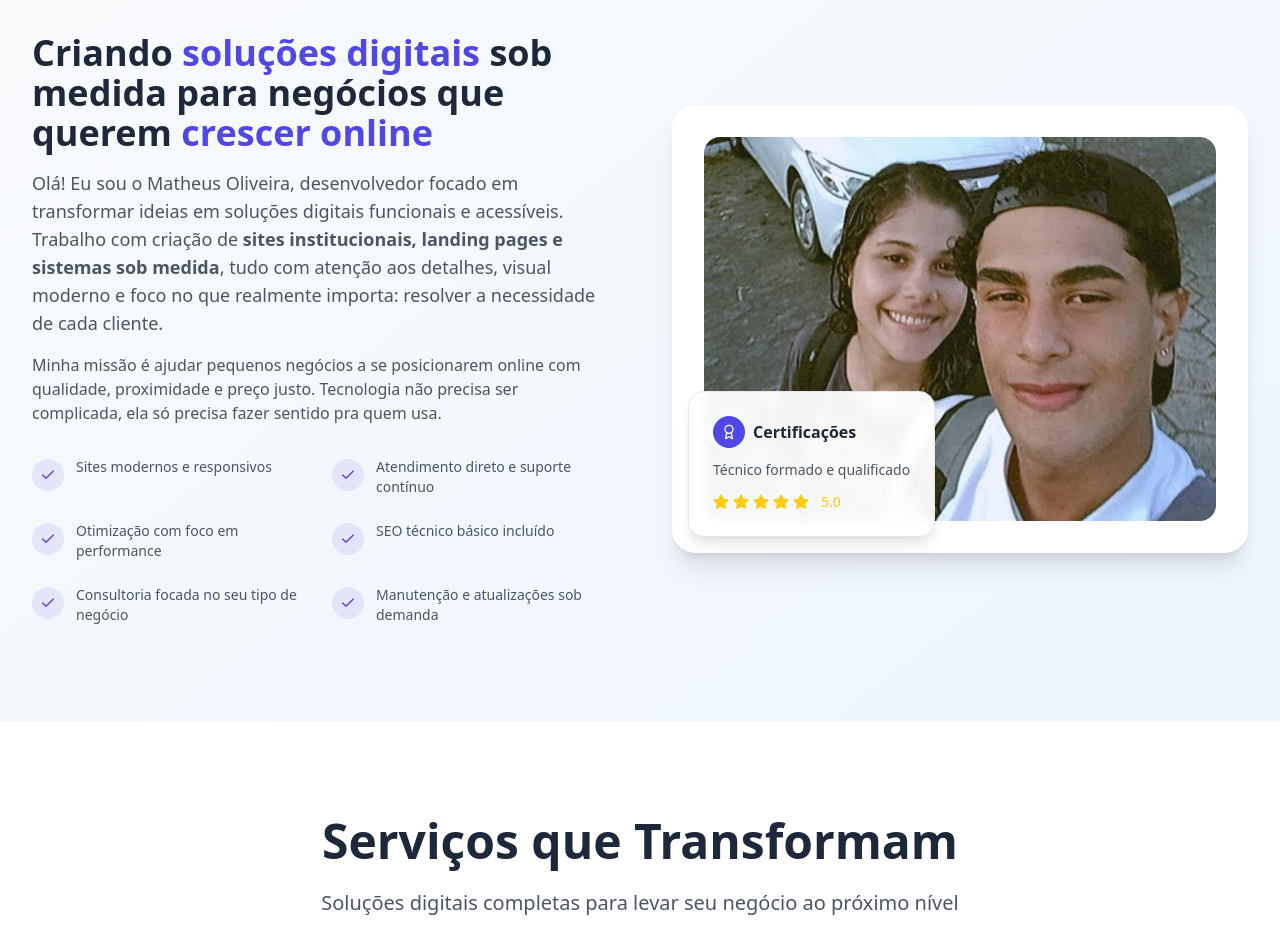
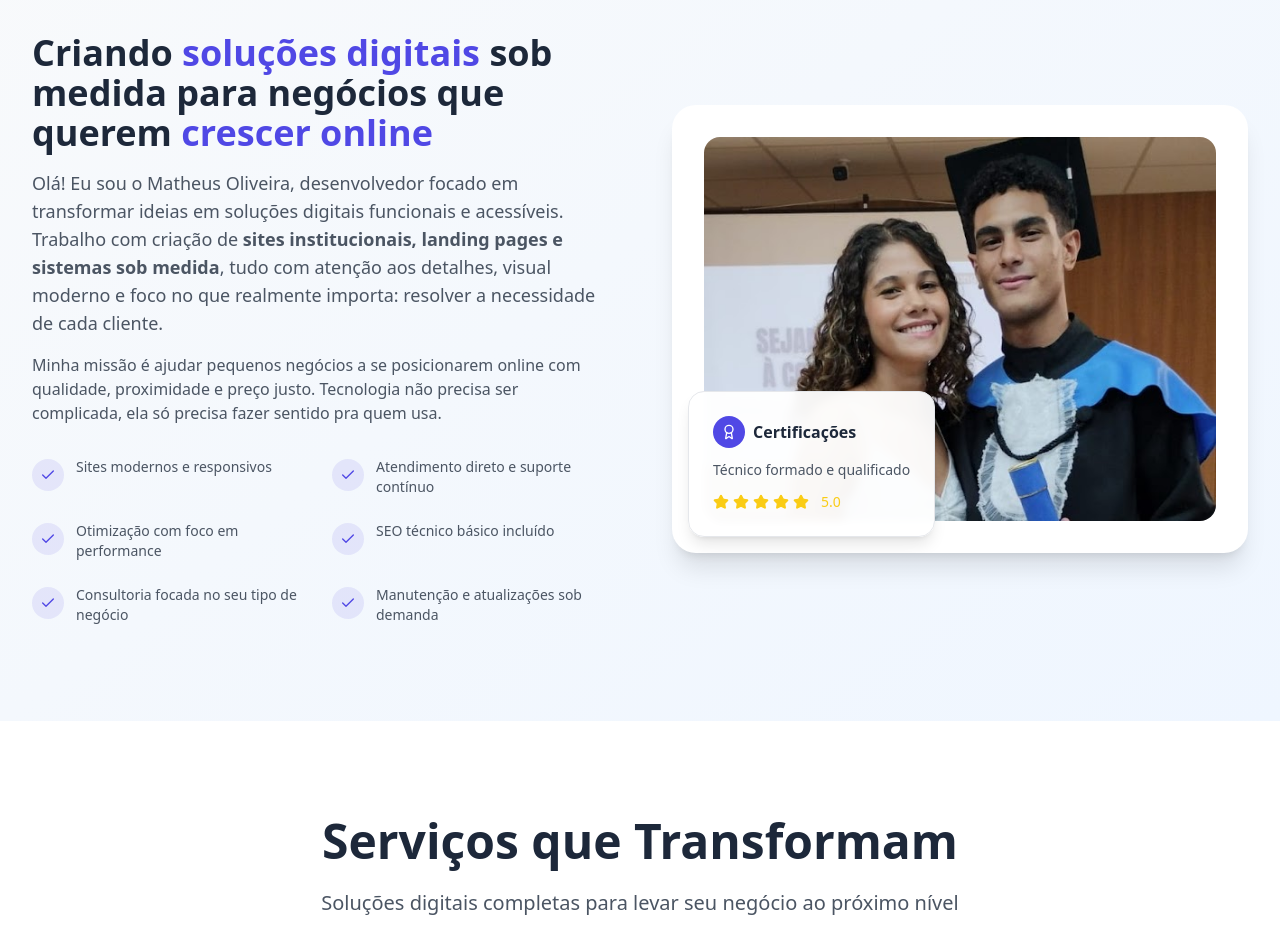
Before and after one commit to Matheus-Oli/criacao-de-sites, a React (Vite) app: page / in a window 1280 px wide. Shown: the part 1040-1974 px from the top of the page. Built offline with nearby package versions, Linux system fonts and the light colour scheme.

Commit message:
finalizando projeto por enquanto

```diff
--- a/client/pages/Index.tsx
+++ b/client/pages/Index.tsx
@@ -1013,9 +1013,10 @@
             <div className="relative order-1 lg:order-2">
               <div className="relative rounded-2xl sm:rounded-3xl overflow-hidden bg-white p-4 sm:p-6 lg:p-8 shadow-xl">
                 <img
-                  src="/matheus.jpg"
+                  src="/teste.jpg"
                   alt="Matheus Oliveira trabalhando"
-                  className="w-full h-64 sm:h-80 lg:h-96 object-cover rounded-xl sm:rounded-2xl"
+                  className="w-full h-64 sm:h-80 lg:h-96 object-cover rounded-xl sm:rounded-2xl object-top"
+                  style={{ objectPosition: 'center 18%' }}
                 />
 
                 {/* Floating Certifications Card */}
```
Also changed, not shown: public/teste.jpg (added).
